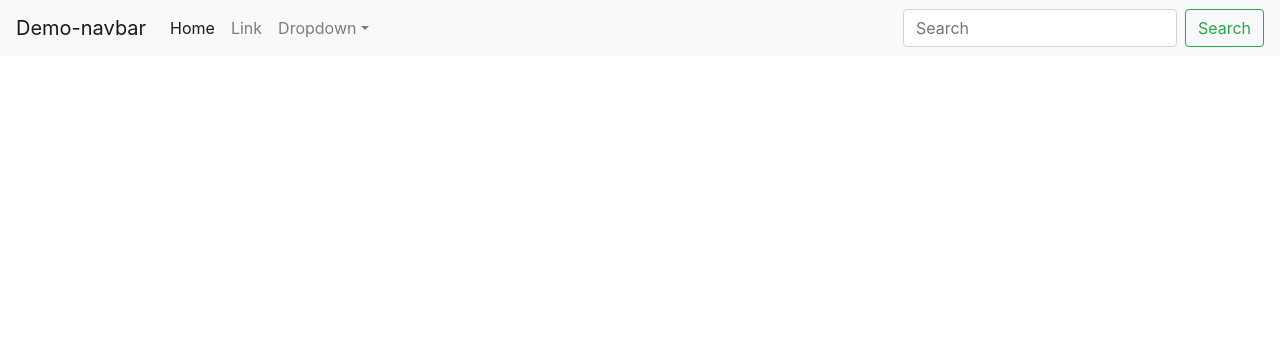
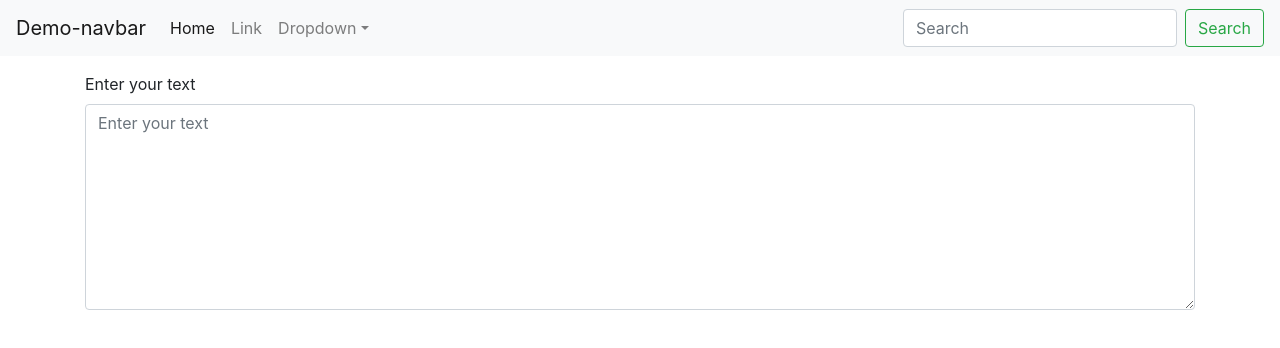
Before and after one commit to NishikantaRay/reactjs, a React (Create React App) app in the folder demo-app/: page / in a window 1280 px wide. Shown: the top 348 px of the page. Built offline with nearby package versions, Linux system fonts and the light colour scheme.

Commit message:
added textform components

```diff
--- a/demo-app/src/App.js
+++ b/demo-app/src/App.js
@@ -1,11 +1,15 @@
 import a,{b,c} from './module2.mjs';
 import './App.css';
 import Navbar from './components/Navbar';
+import Textform from './components/Textform';
 console.log(a,b,c);
 function App() {
   return (
     <>
     <Navbar title="Demo-navbar" />
+    <div className="container my-3">
+       <Textform name="Enter your text" />
+    </div>
     </>
   );
 }
--- /dev/null
+++ b/demo-app/src/components/Textform.js
@@ -0,0 +1,21 @@
+import React from "react";
+import PropTypes from 'prop-types'
+export default function Textform(props) {
+  return (
+    <div>
+      <div className="mb-3">
+        <label for="textArea1" className="form-label">
+          {props.name}
+        </label>
+        <textarea
+          className="form-control"
+          id="textArea"
+          rows="8" placeholder="Enter your text"
+        ></textarea>
+      </div>
+    </div>
+  );
+}
+Textform.propTypes ={
+    name:PropTypes.string.isRequired,
+}
```
